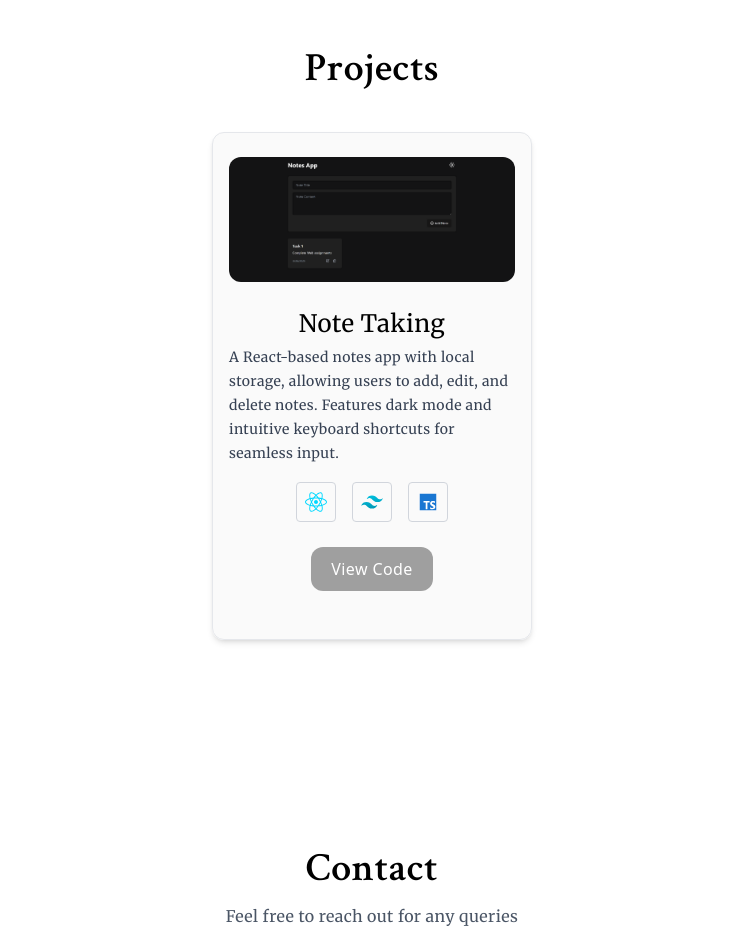
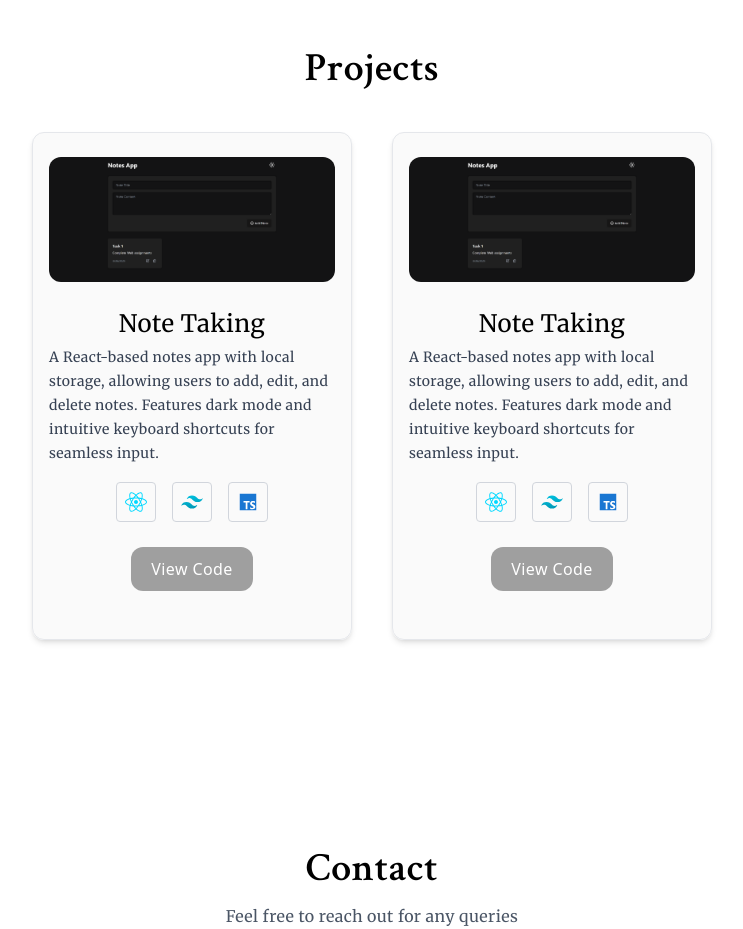
Before and after one commit to varshithpilli/portfolio, a Next.js app: page / in a window 1280 px wide. Shown: the part 2320-3249 px from the top of the page, without its empty margins (268-1011 px from the left). Built offline with nearby package versions, Linux system fonts and the light colour scheme.

Commit message:
changes-trial

```diff
--- a/app/components/Projects.tsx
+++ b/app/components/Projects.tsx
@@ -20,6 +20,17 @@ const Projects: React.FC = () => {
           ]}
           codeLink='https://github.com/varshithpilli/notes-app'
           />
+        <ProjectCard
+          image={assets.notes_app}
+          title='Note Taking'
+          desc='A React-based notes app with local storage, allowing users to add, edit, and delete notes. Features dark mode and intuitive keyboard shortcuts for seamless input.'
+          techStack={[
+            assets.react,
+            assets.tailwind,
+            assets.ts
+          ]}
+          codeLink='https://github.com/varshithpilli/notes-app'
+          />
 
       </div>
     </div>
```
